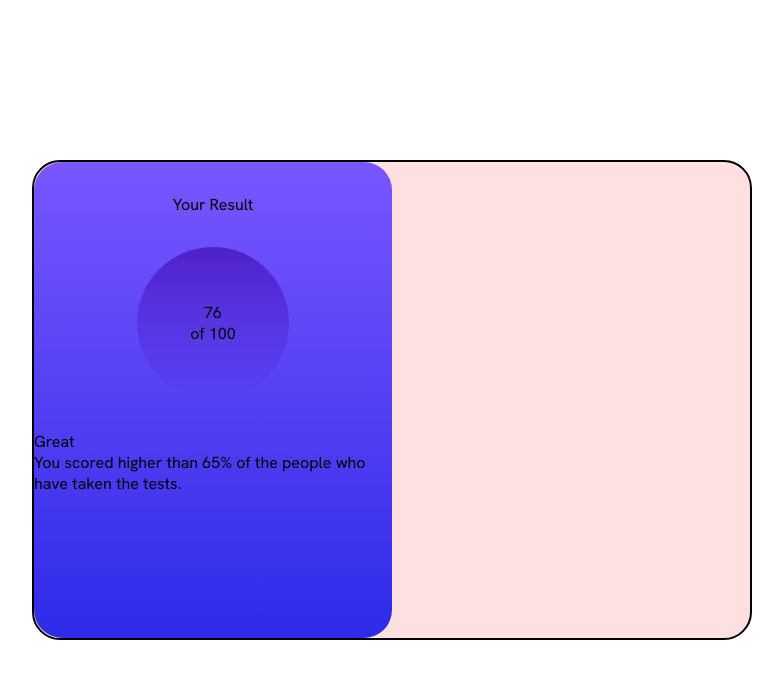
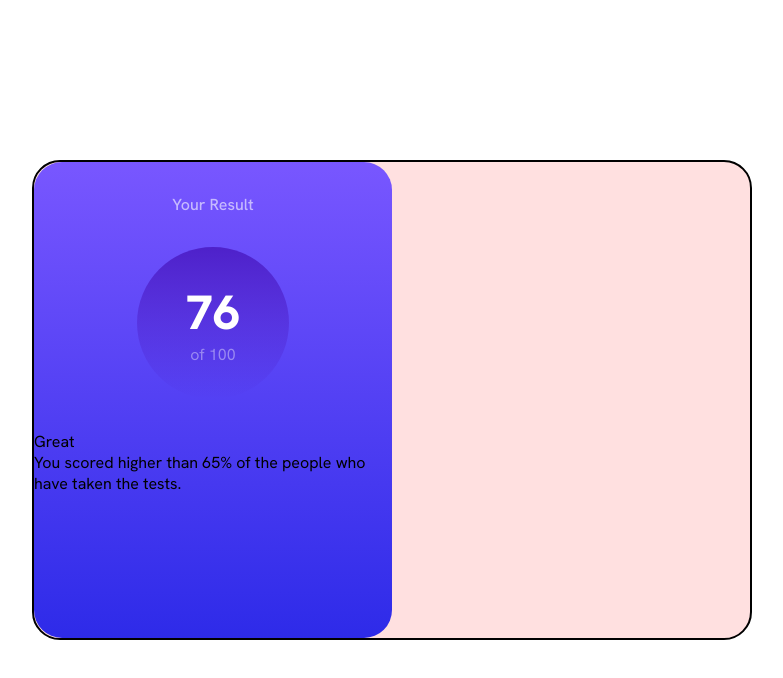
Before and after one commit to ning-sy210/Results-Summary-Component, a React (Vite) app: page / in a window 1280 px wide. Shown: the top 678 px of the page, without its empty margins (248-1031 px from the left). Built offline with nearby package versions, Linux system fonts and the light colour scheme.

Commit message:
style: add css to result display

```diff
--- a/src/App.scss
+++ b/src/App.scss
@@ -55,6 +55,11 @@
   border-radius: inherit;
   padding: 32px 0px;
   row-gap: 32px;
+
+  .your-result {
+    color: hsla(0, 0%, 100%, 0.6);
+    font-weight: 500;
+  }
 }
 
 .score-display {
@@ -66,8 +71,21 @@
   height: $length;
   border-radius: 50%;
   background: linear-gradient($gradient-top-color, $gradient-bot-color);
+
+  .score {
+    font-size: 48px;
+    font-weight: 800;
+  }
+
+  .max-score {
+    color: hsla(0, 0%, 100%, 0.4);
+  }
 }
 
 .result-summary {
   background-color: transparent;
 }
+
+.text__white {
+  color: hsl(0, 0%, 100%);
+}
--- a/src/App.tsx
+++ b/src/App.tsx
@@ -5,11 +5,11 @@ function App() {
     <div className="app stack-hvc">
       <div className="summary-ctn">
         <div className="result-display stack-hc">
-          <span>Your Result</span>
+          <span className="your-result">Your Result</span>
 
           <div className="score-display stack-hvc">
-            <span>76</span>
-            <span>of 100</span>
+            <span className="score text__white">76</span>
+            <span className="max-score">of 100</span>
           </div>
 
           <div>
```
